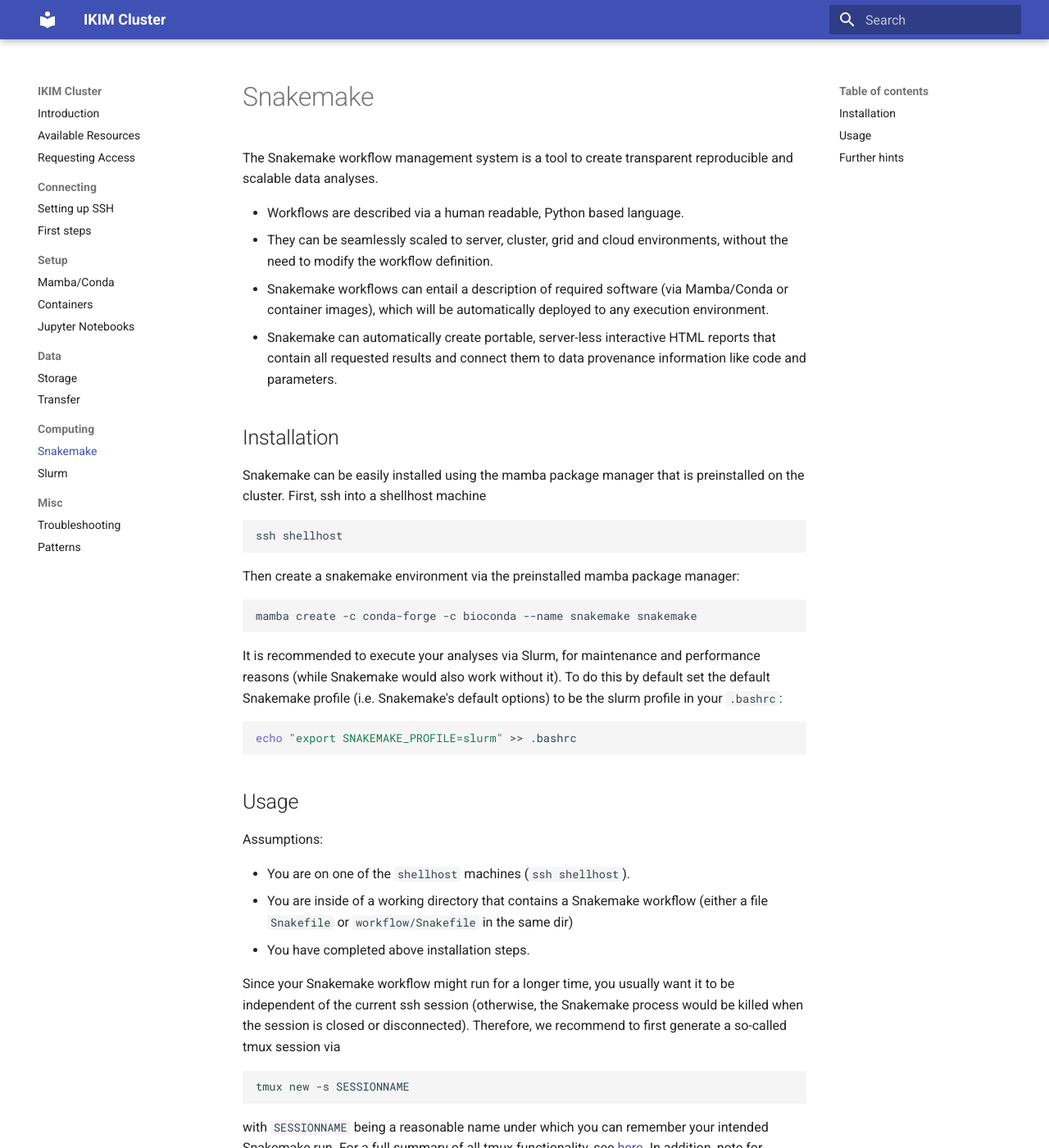
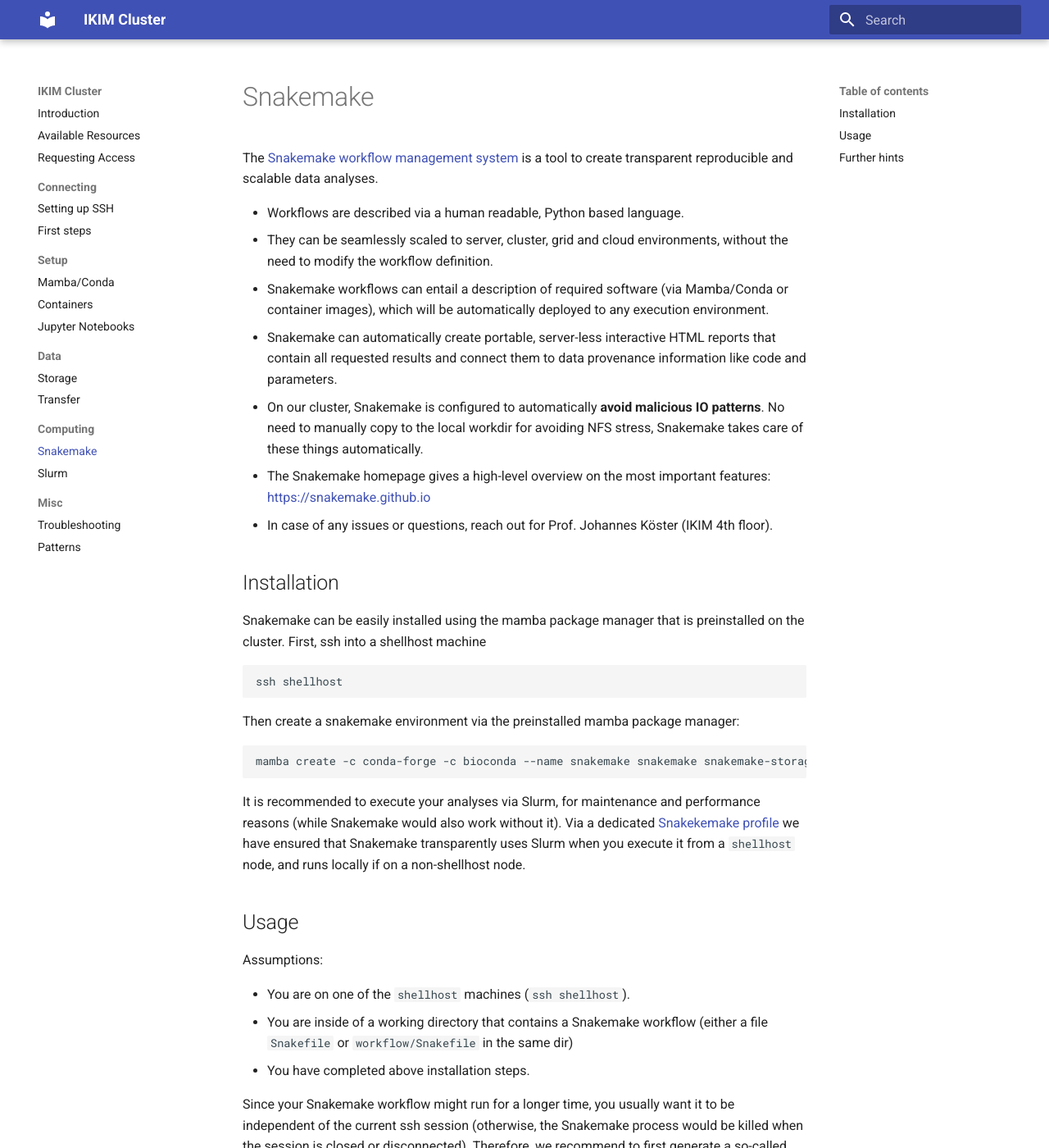
Before and after one commit to IKIM-Essen/ClusterDocs, an MkDocs documentation site: the page built from docs/snakemake.md, in a window 1280 px wide and 1400 px high. Shown: the whole window at 82% size. Built offline with MkDocs 1.6.1 and Material for MkDocs 9.7.7, drawn with Linux system fonts in a browser that asks for light colours.

Commit message:
docs: update Snakemake documentation (#37)
* docs: update Snakemake documentation

* Update snakemake.md

* Update snakemake.md

````diff
--- a/docs/snakemake.md
+++ b/docs/snakemake.md
@@ -1,11 +1,14 @@
 # Snakemake
 
-The Snakemake workflow management system is a tool to create transparent reproducible and scalable data analyses.
+The [Snakemake workflow management system](https://snakemake.github.io/) is a tool to create transparent reproducible and scalable data analyses.
 
 * Workflows are described via a human readable, Python based language.
 * They can be seamlessly scaled to server, cluster, grid and cloud environments, without the need to modify the workflow definition.
 * Snakemake workflows can entail a description of required software (via Mamba/Conda or container images), which will be automatically deployed to any execution environment.
 * Snakemake can automatically create portable, server-less interactive HTML reports that contain all requested results and connect them to data provenance information like code and parameters.
+* On our cluster, Snakemake is configured to automatically **avoid malicious IO patterns**. No need to manually copy to the local workdir for avoiding NFS stress, Snakemake takes care of these things automatically.
+* The Snakemake homepage gives a high-level overview on the most important features: [https://snakemake.github.io](https://snakemake.github.io)
+* In case of any issues or questions, reach out for Prof. Johannes Köster (IKIM 4th floor).
 
 ## Installation
 
@@ -19,15 +22,11 @@
 Then create a snakemake environment via the preinstalled mamba package manager:
 
 ```sh
-mamba create -c conda-forge -c bioconda --name snakemake snakemake
+mamba create -c conda-forge -c bioconda --name snakemake snakemake snakemake-storage-plugin-fs snakemake-executor-plugin-slurm
 ```
 
 It is recommended to execute your analyses via Slurm, for maintenance and performance reasons (while Snakemake would also work without it).
-To do this by default set the default Snakemake profile (i.e. Snakemake's default options) to be the slurm profile in your `.bashrc`:
-
-```sh
-echo "export SNAKEMAKE_PROFILE=slurm" >> .bashrc
-```
+Via a dedicated [Snakekemake profile](https://github.com/IKIM-Essen/EMCP-config/blob/main/ansible/roles/snakemake/templates/profile.v8%2B.yaml.j2) we have ensured that Snakemake transparently uses Slurm when you execute it from a `shellhost` node, and runs locally if on a non-shellhost node.
 
 ## Usage
 
````
